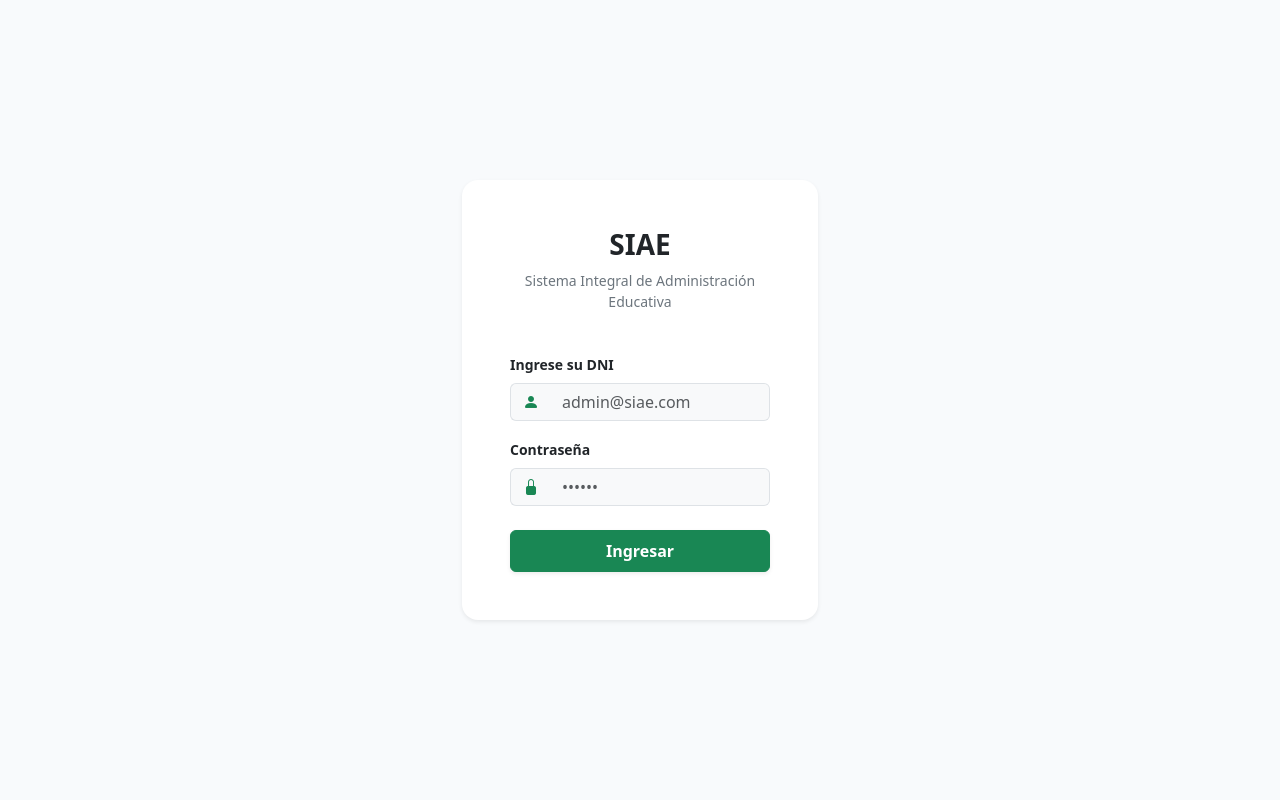
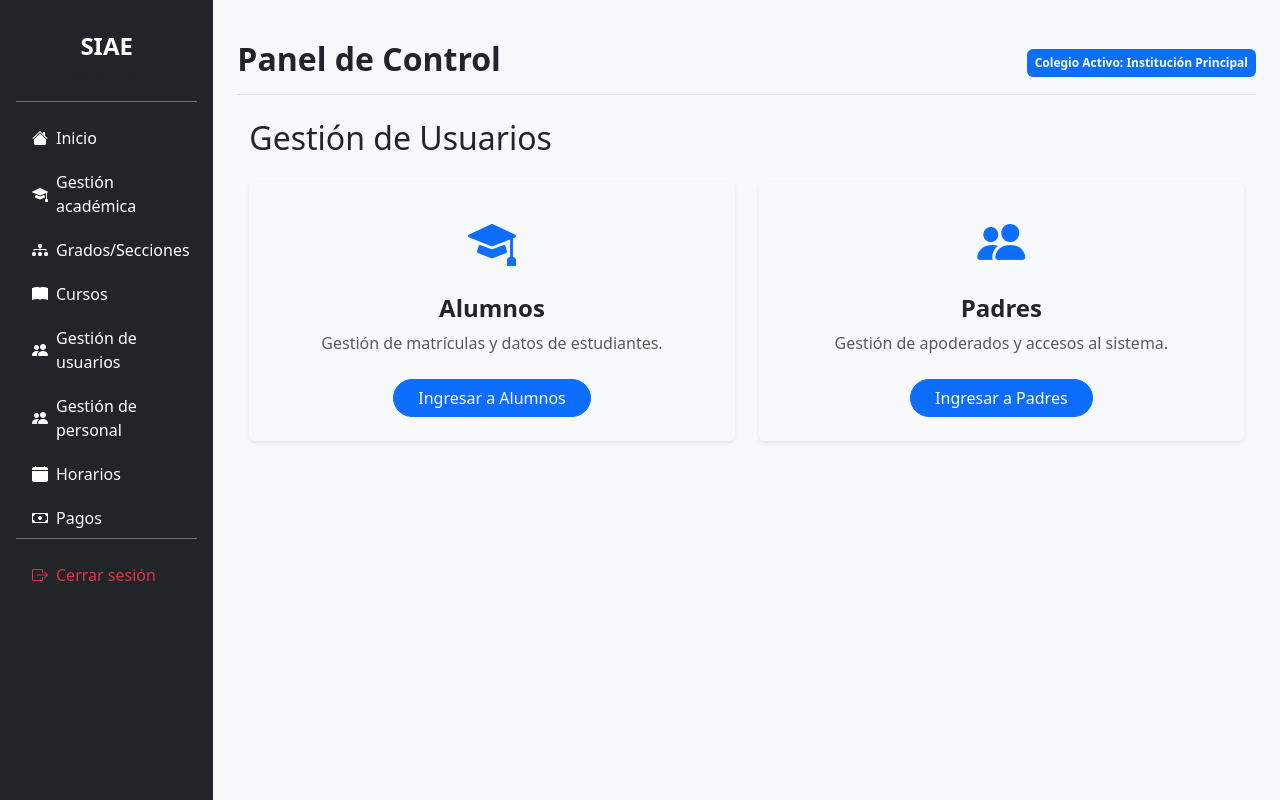
Before and after one commit to yire444/siae-fronted-angular-app, an Angular app: page /dashboard/users in a window 1280 px wide. Before the commit this address led to /login. Built offline with nearby package versions, Linux system fonts and the light colour scheme.

Commit message:
subiendo los modales para seleccionar estudiantes, padres y las carpeta de dichos módulos

```diff
--- a/src/app/app.routes.ts
+++ b/src/app/app.routes.ts
@@ -6,6 +6,7 @@ import {Dashboard} from './components/dashboard/dashboard';
 
 //Subpáginas
 import {Home} from './pages/home/home';
+import { Users } from './pages/users/users';
 
 export const routes: Routes = [
     { path: 'login', component: Login },
@@ -14,7 +15,8 @@ export const routes: Routes = [
         component: Dashboard,
         children: [
             { path: '', redirectTo: 'home', pathMatch: 'full' },
-            {path: 'home', component: Home}
+            { path: 'home', component: Home },
+            { path: 'users', component: Users }
         ]
     },
     { path: '', redirectTo: 'login', pathMatch: 'full' },
--- a/src/app/components/dashboard/dashboard.ts
+++ b/src/app/components/dashboard/dashboard.ts
@@ -32,7 +32,7 @@ export class Dashboard {
       id: 2,
       title: 'Gestión académica',
       icon: 'bi-mortarboard-fill',
-      route: '/dashboard/academic-management',
+      route: '/dashboard/users',
       role: 'ADMIN'
     },
 
--- /dev/null
+++ b/src/app/pages/users/parents/parents.html
@@ -0,0 +1 @@
+<p>parents works!</p>
--- /dev/null
+++ b/src/app/pages/users/students/students.html
@@ -0,0 +1 @@
+<p>students works!</p>
--- a/src/app/pages/users/users.css
+++ b/src/app/pages/users/users.css
@@ -0,0 +1,29 @@
+/* Transición suave para la tarjeta completa */
+.card {
+  transition: transform 0.3s ease, box-shadow 0.3s ease;
+  cursor: pointer;
+}
+
+/* Efecto de elevación al pasar el mouse */
+.card:hover {
+  transform: translateY(-8px);
+  box-shadow: 0 12px 24px rgba(0, 0, 0, 0.15) !important;
+}
+
+/* Animación para los íconos de Bootstrap */
+.card i.bi {
+  display: inline-block;
+  transition: transform 0.3s ease;
+}
+
+/* El ícono crece un poco cuando pasas el mouse por la tarjeta */
+.card:hover i.bi {
+  transform: scale(1.2);
+}
+
+/* Ajuste visual explícito para botones deshabilitados */
+.btn.disabled {
+  pointer-events: none;
+  opacity: 0.5;
+  cursor: not-allowed;
+}
--- a/src/app/pages/users/users.html
+++ b/src/app/pages/users/users.html
@@ -1 +1,22 @@
-<p>users works!</p>
+<div class="container mt-4">
+  <h2 class="mb-4">Gestión de Usuarios</h2>
+
+  <div class="row">
+    @for (card of cardUser; track card.id) {
+      <div class="col-md-6 mb-4">
+        <div class="card shadow-sm h-100 border-0 bg-light">
+          <div class="card-body text-center p-4">
+            <i class="bi {{ card.icon }} text-primary mb-3" style="font-size: 3rem;"></i>
+            <h4 class="card-title fw-bold">{{ card.userType }}</h4>
+            <p class="card-text text-muted">{{ card.description }}</p>
+
+            <a [routerLink]="card.url"
+               class="btn btn-primary px-4 rounded-pill mt-2">
+              Ingresar a {{ card.userType }}
+            </a>
+          </div>
+        </div>
+      </div>
+    }
+  </div>
+</div>
--- a/src/app/pages/users/users.ts
+++ b/src/app/pages/users/users.ts
@@ -1,9 +1,29 @@
 import { Component } from '@angular/core';
+import { RouterLink } from '@angular/router';
 
 @Component({
   selector: 'app-users',
-  imports: [],
+  standalone: true,
+  imports: [RouterLink],
   templateUrl: './users.html',
   styleUrl: './users.css',
 })
-export class Users {}
+export class Users {
+
+  cardUser = [
+    {
+      id: 1,
+      userType: 'Alumnos',
+      description: 'Gestión de matrículas y datos de estudiantes.',
+      icon: 'bi-mortarboard-fill',
+      url: '/dashboard/users/students'
+    },
+    {
+      id: 2,
+      userType: 'Padres',
+      description: 'Gestión de apoderados y accesos al sistema.',
+      icon: 'bi-people-fill',
+      url: '/dashboard/users/parents'
+    }
+  ];
+}
```
Also changed, not shown: src/app/pages/users/parents/parents.ts (added, +9 -0 lines), src/app/pages/users/students/students.ts (added, +9 -0 lines), src/app/pages/users/parents/parents.css (added), src/app/pages/users/students/students.css (added), 2 other files (tests, documents, lock files or other folders).
